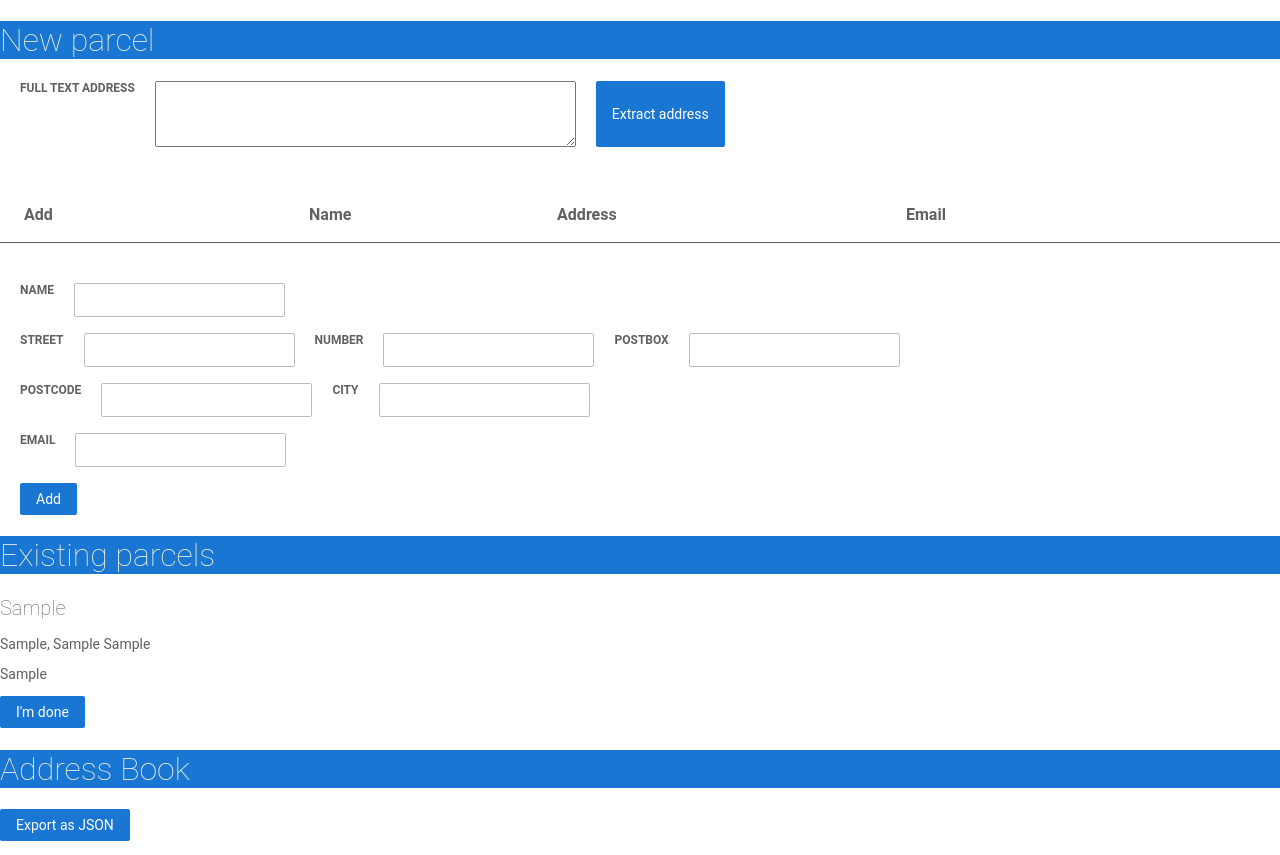
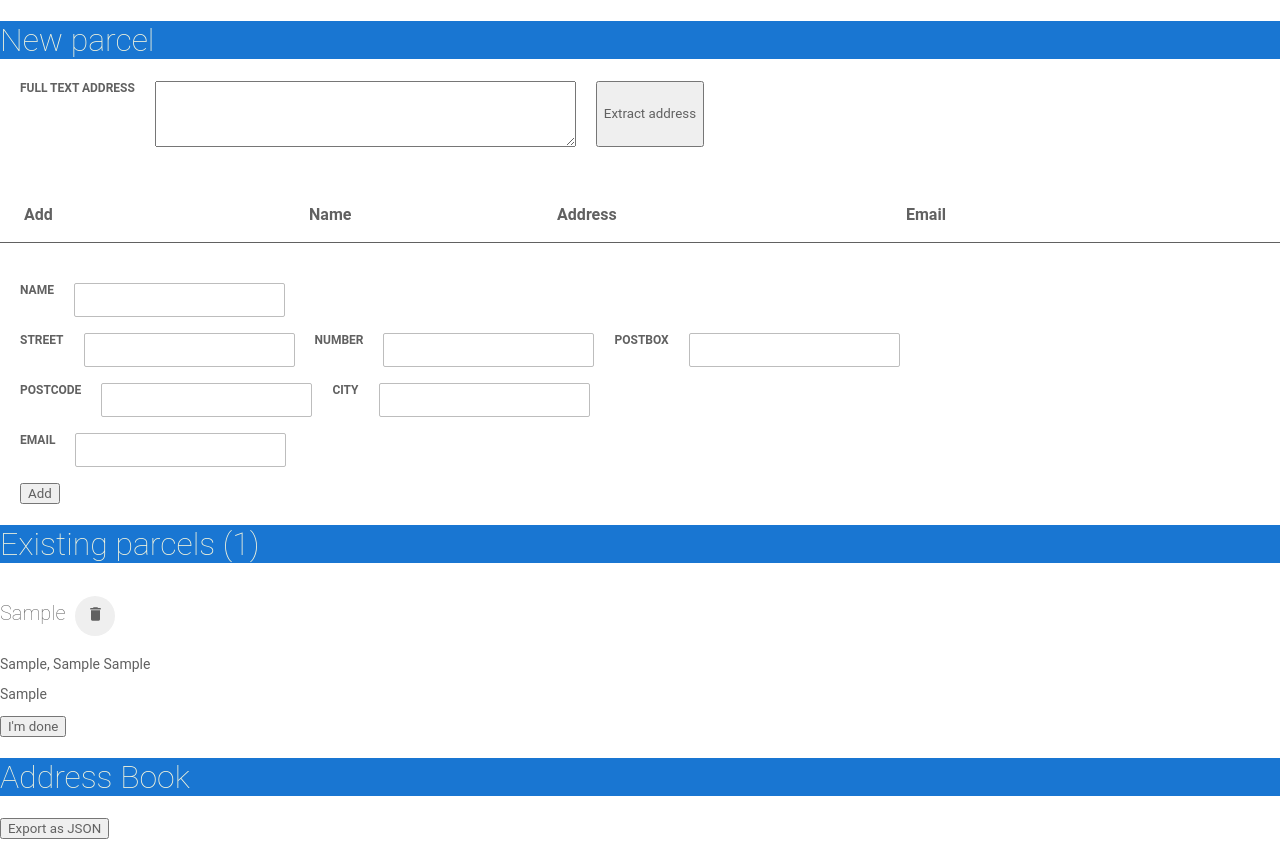
Before and after one commit to Alexandre-Genon/parcel-composer, an Angular app: page / in a window 1280 px wide. Both pictures are taken after typing "Sample", "Sample", "Sample", "Sample", "Sample", "Sample" into the empty fields and a click on the button "Add". Built offline with nearby package versions, Linux system fonts and the light colour scheme.

Commit message:
Done #10 and #6

```diff
--- a/src/app/address/adress-book/adress-book.component.html
+++ b/src/app/address/adress-book/adress-book.component.html
@@ -1,5 +1,5 @@
 <p>
-	<button mat-raised-button color="primary" (click)="kownAddressesAsJson()">
+	<button (click)="kownAddressesAsJson()">
     Export as JSON
   </button>
 </p>
--- a/src/app/app.component.html
+++ b/src/app/app.component.html
@@ -1,9 +1,9 @@
 <h1> New parcel</h1>
-<app-new-parcel>
+<app-new-parcel (newParcelEvent)="parcelBasketUpdated($event)">
 </app-new-parcel>
 
-<h1> Existing parcels</h1>
-<app-parcel-basket>
+<h1> Existing parcels ({{basketSize}})</h1>
+<app-parcel-basket (parcelBasketUpdated)="parcelBasketUpdated($event)">
 </app-parcel-basket>
 
 <h1> Address Book</h1>
--- a/src/app/app.component.ts
+++ b/src/app/app.component.ts
@@ -1,8 +1,19 @@
 import { Component, VERSION } from "@angular/core";
+import {ParcelBasketService} from "./parcel/parcel-basket.service";
 
 @Component({
   selector: "my-app",
   templateUrl: "./app.component.html",
   styleUrls: ["./app.component.css"]
 })
-export class AppComponent {}
+export class AppComponent {
+    basketSize=0;
+
+    constructor(private parcelBasketService:ParcelBasketService){
+
+    }
+
+    parcelBasketUpdated(basketSize: number) {
+        this.basketSize=basketSize;
+    }
+}
--- a/src/app/parcel/new-parcel/new-parcel.component.html
+++ b/src/app/parcel/new-parcel/new-parcel.component.html
@@ -1,4 +1,5 @@
 <form [formGroup]="searchForm" autocomplete="nofill">
+
     <div class="addressPartContainer">
         <label for="original_string">Full text address </label>
         <textarea rows=4 cols="50" id="original_string" type="text" formControlName="original_string" matInput
@@ -18,9 +19,8 @@
             <ng-container matColumnDef="Add">
                 <th mat-header-cell *matHeaderCellDef> Add</th>
                 <td mat-cell *matCellDef="let address">
-                    <button mat-raised-button color="primary"
-                            (click)="addRecord(address)">
-                        Add
+                    <button (click)="addRecord(address)">
+                        <mat-icon class="material-icons md-light">add</mat-icon>
                     </button>
                 </td>
             </ng-container>
--- a/src/app/parcel/new-parcel/new-parcel.component.ts
+++ b/src/app/parcel/new-parcel/new-parcel.component.ts
@@ -1,4 +1,4 @@
-import { Component, OnInit } from "@angular/core";
+import { Component, OnInit, Output, EventEmitter} from "@angular/core";
 import { FormBuilder, FormGroup } from "@angular/forms";
 import { Observable, of } from "rxjs";
 import { map, startWith } from "rxjs/operators";
@@ -19,6 +19,7 @@ export class NewParcelComponent implements OnInit {
   searchString: string;
   address: Address;
   existingAddress: Boolean;
+  @Output() newParcelEvent = new EventEmitter<number>();
 
   constructor(
     private addressService: AddressBookService,
@@ -99,6 +100,7 @@ export class NewParcelComponent implements OnInit {
     this.basketService.addAddressToBasket(address);
     this.searchForm.reset();
     this.existingAddress = false;
+    this.newParcelEvent.emit(this.basketService.basketSize());
     console.log("Added address : ");
     console.log(address);
   }
--- a/src/app/parcel/parcel-basket.service.ts
+++ b/src/app/parcel/parcel-basket.service.ts
@@ -18,6 +18,10 @@ export class ParcelBasketService {
 
   listBasket() {
     return this.parcelBasket;
+  }
+
+  basketSize(){
+    return this.parcelBasket.length;
   }
 
   exportToBPostCSV(): string[] {
--- a/src/app/parcel/parcel-basket/parcel-basket.component.html
+++ b/src/app/parcel/parcel-basket/parcel-basket.component.html
@@ -1,12 +1,17 @@
 <div *ngFor="let parcel of parcels, index as parcelId">
-	<h2>{{parcel.name}}</h2>
-	<p>{{parcel.street}}, {{parcel.street_nb}} {{parcel.postboxLetter}}</p>
+    <div style="display: flex; align-items: baseline">
+        <h2 style="margin-right: 10px">{{parcel.name}}</h2>
+        <button mat-mini-fab aria-label="remove" (click)="removeAddress(parcel.name)" >
+            <mat-icon style="font-size: 18px">delete</mat-icon>
+        </button>
+    </div>
+    <p>{{parcel.street}}, {{parcel.street_nb}} {{parcel.postboxLetter}}</p>
     <p>{{parcel.postcode}} {{parcel.city}}</p>
     <p *ngIf="parcel.email">{{parcel.email}}</p>
 </div>
 <button (click)="export()">
-  I'm done
+    I'm done
 </button>
 <p *ngFor="let parcelAsCSV of parcelsAsCSV">
-	{{parcelAsCSV}}
+    {{parcelAsCSV}}
 </p>
--- a/src/app/parcel/parcel-basket/parcel-basket.component.ts
+++ b/src/app/parcel/parcel-basket/parcel-basket.component.ts
@@ -1,5 +1,6 @@
-import { Component, OnInit } from "@angular/core";
+import {Component, OnInit, Output,EventEmitter} from "@angular/core";
 import { ParcelBasketService } from "../parcel-basket.service";
+
 
 @Component({
   selector: "app-parcel-basket",
@@ -9,12 +10,21 @@ import { ParcelBasketService } from "../parcel-basket.service";
 export class ParcelBasketComponent implements OnInit {
   parcels;
   parcelsAsCSV = [];
+  @Output() parcelBasketUpdated = new EventEmitter<number>();
+
   constructor(private parcelBasketService: ParcelBasketService) {}
 
   ngOnInit() {
     this.parcels = this.parcelBasketService.listBasket();
   }
 
+  removeAddress(name:string){
+      console.log("Removing "+name+" from basket")
+      this.parcelBasketService.removeAddressFromBasket(name);
+      this.parcels = this.parcelBasketService.listBasket();
+      this.parcelBasketUpdated.emit(this.parcelBasketService.basketSize());
+  }
+
   export() {
     this.parcelsAsCSV = this.parcelBasketService.commitBasket();
   }
--- a/src/index.html
+++ b/src/index.html
@@ -6,6 +6,8 @@
     <base href="/">
     <meta name="viewport" content="width=device-width, initial-scale=1">
     <link rel="icon" type="image/x-icon" href="assets/favicon.ico">
+    <link href="https://fonts.googleapis.com/icon?family=Material+Icons"
+          rel="stylesheet">
 </head>
 <body>
 <my-app></my-app>
--- a/src/styles.css
+++ b/src/styles.css
@@ -73,7 +73,7 @@ label {
 }
 
 /* Button */
-.button,
+/*.button,
 button {
   display: inline-flex;
   align-items: center;
@@ -84,7 +84,7 @@ button {
   background-color: #1976d2;
   color: white;
   border: none;
-}
+}*/
 
 .button:hover,
 button:hover {
```
Also changed, not shown: src/app/app.module.ts (+20 -15 lines).
